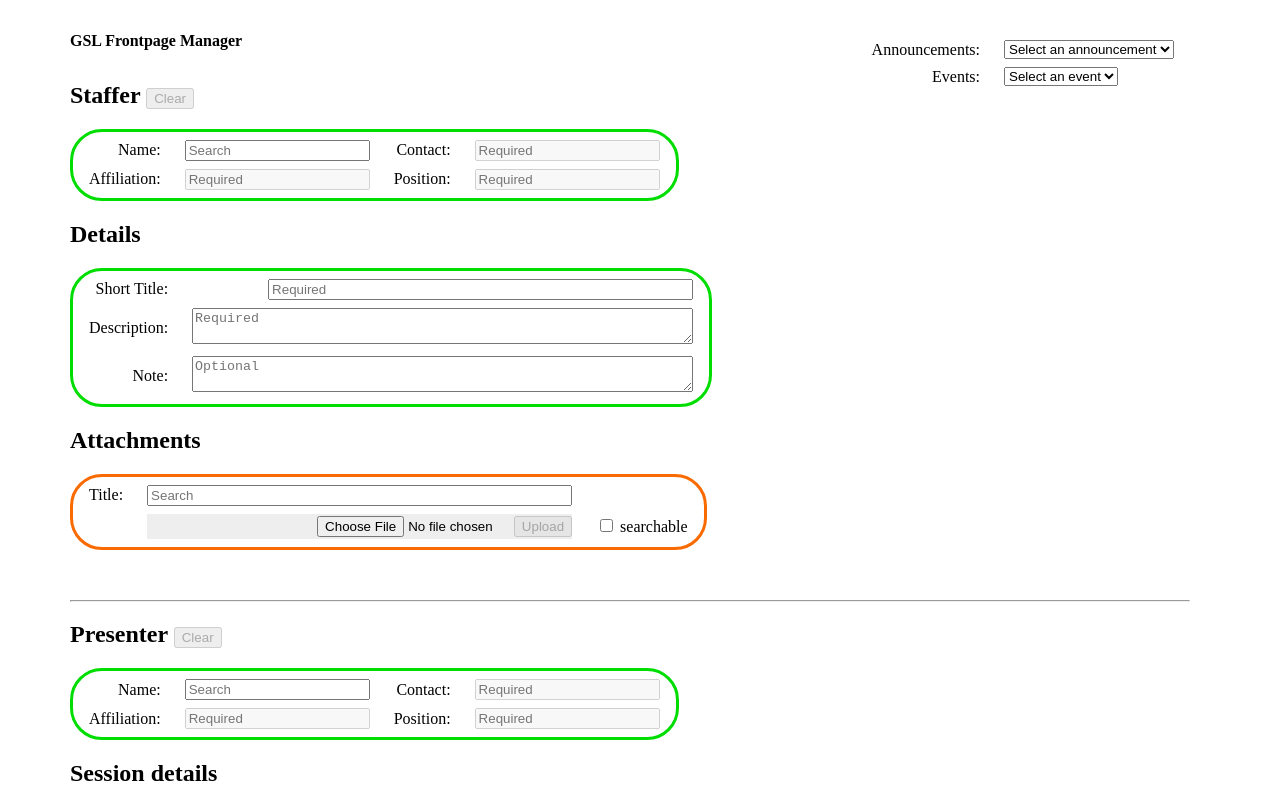
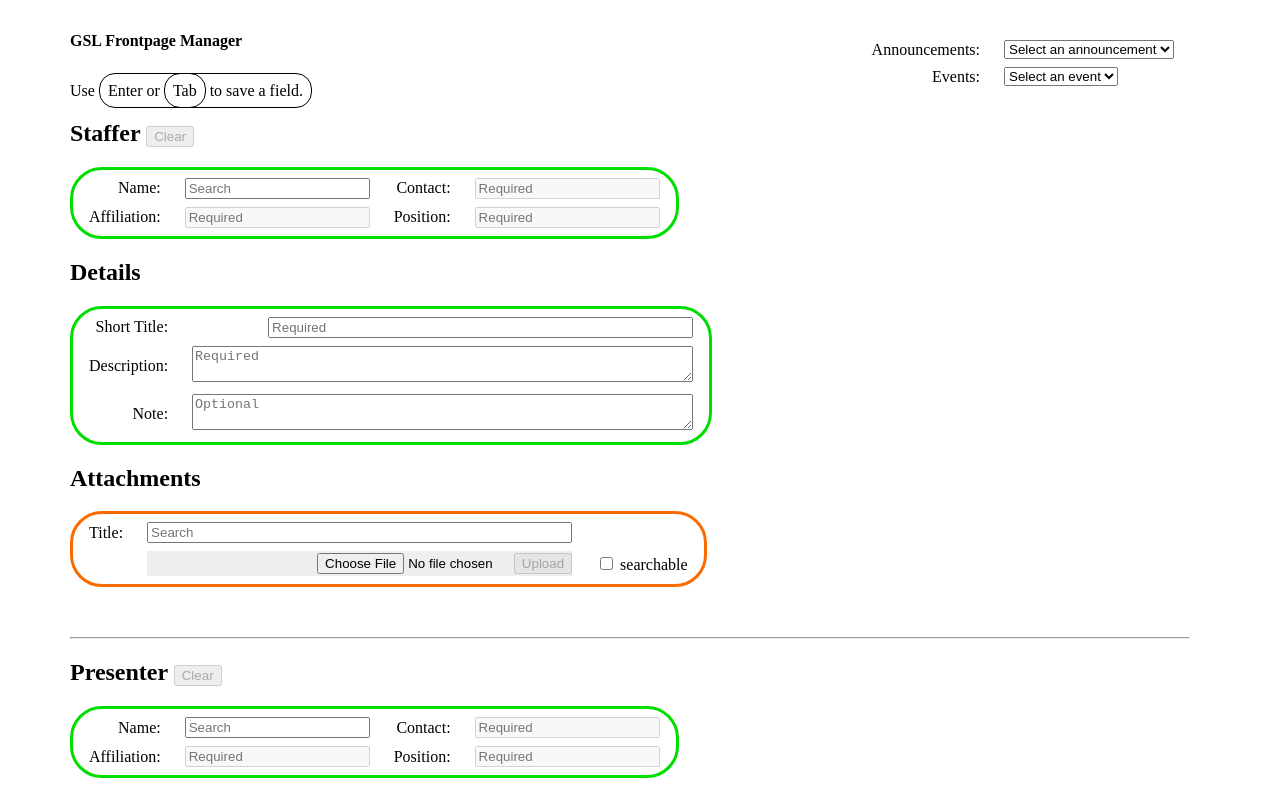
Before and after one commit to fbennett/gsl-frontpage, a website: page api/admin/top/page.html in a window 1280 px wide. Shown: the top 795 px of the page. Drawn offline with Linux system fonts and the light colour scheme; files that its build step writes are made by us from their sources; files whose address does not match are found by name.

Commit message:
Guidance note for page

```diff
--- a/api/admin/top/page.html
+++ b/api/admin/top/page.html
@@ -24,6 +24,7 @@
       <div class="col-1-1">
         <div style="position:relative;">
           <h1>GSL Frontpage Manager</h1>
+          <p>Use <span class="buttonish">Enter</style> or <span class="buttonish">Tab</span> to save a field.</p>
           <table style="position:absolute;right:0px;top:0px;">
             <tr>
               <td>
--- a/css/local.css
+++ b/css/local.css
@@ -1,3 +1,9 @@
+span.buttonish {
+    padding:0.5em;
+    border:1px solid black;
+    border-radius:1em;
+}
+
 .day-of-week {
     border:1px solid black;
     border-radius:1em;
```
